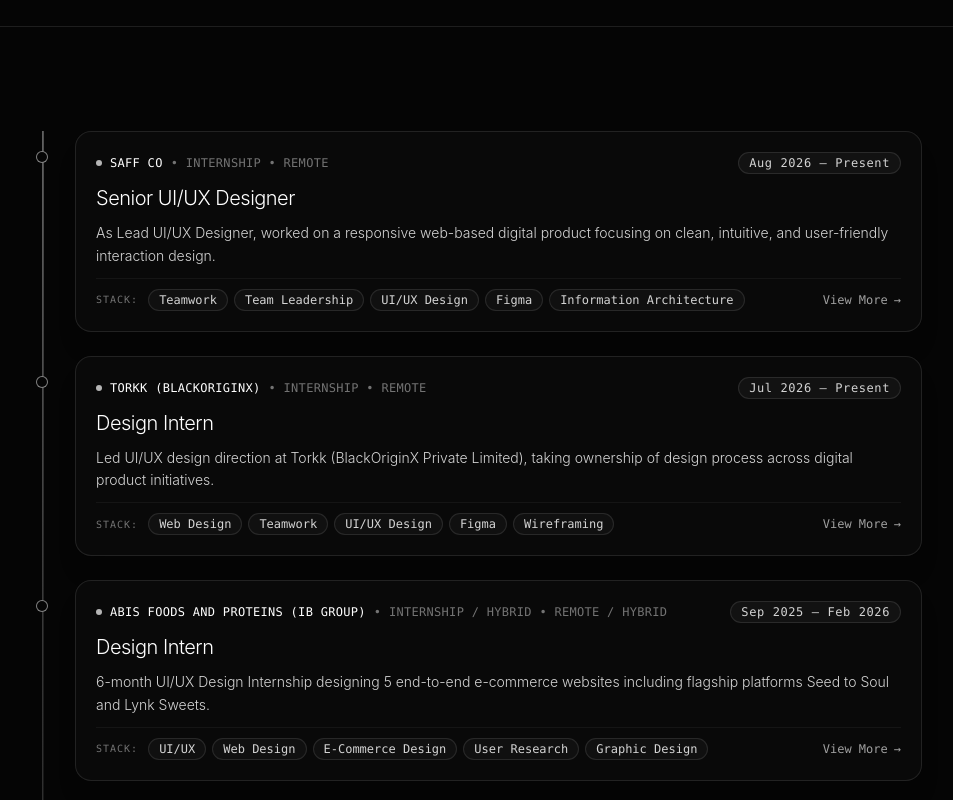
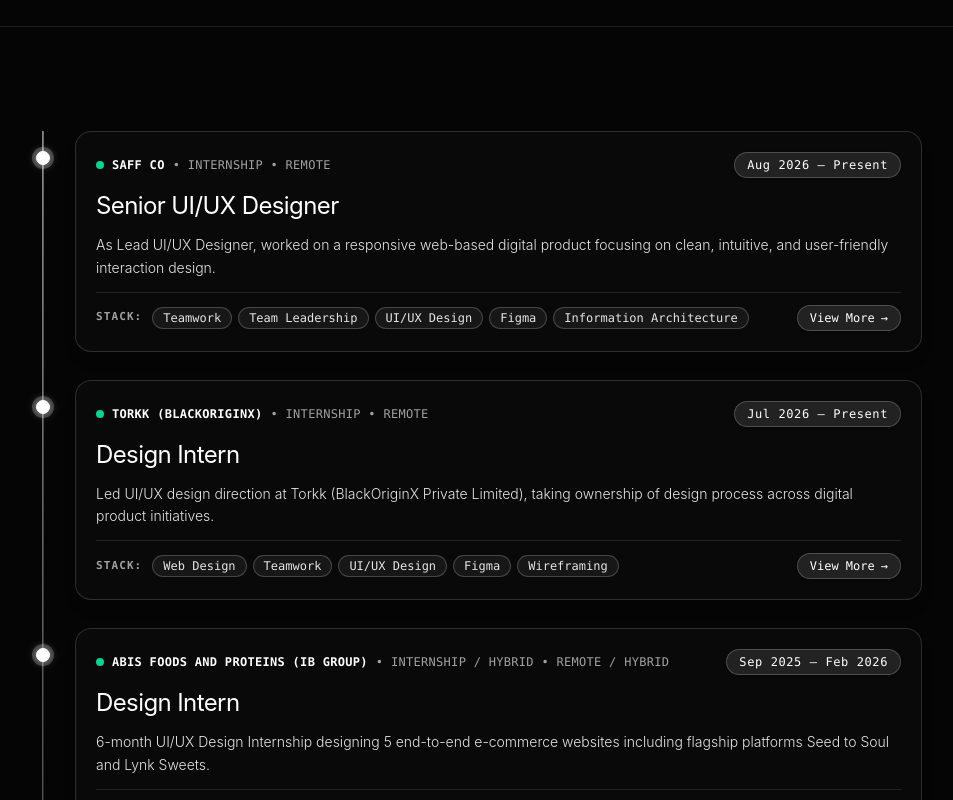
Before and after one commit to araspureh-glitch/humanshu-portfolio, a React (Vite) app: page /about in a window 1280 px wide. Shown: the part 2400-3200 px from the top of the page, without its empty margins (166-1119 px from the left). Built offline with nearby package versions, Linux system fonts and the light colour scheme.

Commit message:
Enhance timeline card visibility, contrast, date badge and View More button

```diff
--- a/src/components/ui/timeline-02.jsx
+++ b/src/components/ui/timeline-02.jsx
@@ -88,25 +88,25 @@ export default function Timeline_02({ data = defaultTimelineData, title = "Work
     <section className="bg-[#050505] text-[#F5F5F5] py-10 px-4 sm:px-6 lg:px-8 font-sans">
       <div className="max-w-4xl mx-auto">
         {title && (
-          <div className="mb-8 pb-4 border-b border-white/10 flex flex-col sm:flex-row sm:items-end justify-between gap-2">
+          <div className="mb-8 pb-4 border-b border-white/15 flex flex-col sm:flex-row sm:items-end justify-between gap-2">
             <div>
-              <span className="text-xs font-mono font-medium tracking-[0.2em] text-neutral-400 uppercase">
+              <span className="text-xs font-mono font-semibold tracking-[0.2em] text-neutral-400 uppercase">
                 04 — WORK EXPERIENCE
               </span>
               <h2 className="text-3xl sm:text-5xl font-light text-white tracking-tight mt-1 font-sans">
                 {title}
               </h2>
             </div>
-            <span className="text-xs font-mono text-neutral-400 uppercase tracking-widest">
+            <span className="text-xs font-mono text-neutral-400 uppercase tracking-widest font-medium">
               CAREER TIMELINE
             </span>
           </div>
         )}
 
         {/* Timeline Axis Container */}
-        <div className="relative border-l border-white/10 ml-2 sm:ml-4 pl-5 sm:pl-8 space-y-5 sm:space-y-6">
-          {/* Subtle line overlay */}
-          <div className="absolute top-0 bottom-0 -left-[1px] w-[2px] bg-gradient-to-b from-white/30 via-white/10 to-transparent pointer-events-none" />
+        <div className="relative border-l border-white/20 ml-2 sm:ml-4 pl-5 sm:pl-8 space-y-6 sm:space-y-7">
+          {/* Line overlay */}
+          <div className="absolute top-0 bottom-0 -left-[1px] w-[2px] bg-gradient-to-b from-white/40 via-white/15 to-transparent pointer-events-none" />
 
           {data.map((entry, index) => {
             const displaySkills = entry.skills ? entry.skills.slice(0, 5) : [];
@@ -121,36 +121,36 @@ export default function Timeline_02({ data = defaultTimelineData, title = "Work
                 transition={{ duration: 0.35, ease: [0.16, 1, 0.3, 1], delay: index * 0.04 }}
                 className="relative group"
               >
-                {/* Timeline dot */}
+                {/* High visibility Timeline dot */}
                 <div className="absolute -left-[27px] sm:-left-[39px] top-5 flex items-center justify-center">
-                  <div className="h-3 w-3 rounded-full border border-white/50 bg-[#050505] transition-all duration-300 group-hover:scale-125 group-hover:bg-white group-hover:border-white" />
+                  <div className="h-3.5 w-3.5 rounded-full border border-white bg-white ring-4 ring-white/20 shadow-[0_0_10px_rgba(255,255,255,0.5)] transition-all duration-300 group-hover:scale-125" />
                 </div>
 
-                {/* Minimal Card */}
-                <Card className="border border-white/10 bg-[#0a0a0a]/90 backdrop-blur-xl transition-all duration-300 hover:border-white/25 hover:bg-[#0d0d0d]">
-                  <CardContent className="p-4 sm:p-5 space-y-2.5">
+                {/* High Visibility Minimal Card */}
+                <Card className="border border-white/15 bg-[#0a0a0a]/95 backdrop-blur-xl transition-all duration-300 hover:border-white/30 hover:bg-[#0e0e0e] shadow-lg">
+                  <CardContent className="p-4 sm:p-5 space-y-3">
 
                     {/* Top Row: Company & Date */}
-                    <div className="flex flex-col sm:flex-row sm:items-center justify-between gap-1.5">
-                      <div className="flex items-center flex-wrap gap-2 text-xs font-mono text-neutral-400 tracking-wide uppercase">
-                        <span className="w-1.5 h-1.5 rounded-full bg-white/70" />
-                        <span className="text-white font-medium">{entry.company}</span>
-                        {entry.type && <span className="text-neutral-500">• {entry.type}</span>}
+                    <div className="flex flex-col sm:flex-row sm:items-center justify-between gap-2">
+                      <div className="flex items-center flex-wrap gap-2 text-xs font-mono tracking-wide uppercase">
+                        <span className="w-2 h-2 rounded-full bg-emerald-400 shrink-0" />
+                        <span className="text-white font-semibold">{entry.company}</span>
+                        {entry.type && <span className="text-neutral-400 font-medium">• {entry.type}</span>}
                       </div>
 
-                      {/* Date Badge */}
-                      <span className="inline-flex items-center px-2.5 py-0.5 rounded-full bg-white/[0.04] border border-white/10 text-xs font-mono text-neutral-300 self-start sm:self-auto shrink-0 tracking-wider">
+                      {/* Date Badge - High Visibility */}
+                      <span className="inline-flex items-center px-3 py-1 rounded-full bg-white/10 border border-white/20 text-xs font-mono font-medium text-white self-start sm:self-auto shrink-0 tracking-wider shadow-sm">
                         {entry.date}
                       </span>
                     </div>
 
                     {/* Role Title */}
-                    <h3 className="text-lg sm:text-xl font-light text-white tracking-tight font-sans">
+                    <h3 className="text-lg sm:text-2xl font-normal text-white tracking-tight font-sans">
                       {entry.title}
                     </h3>
 
                     {/* Short Summary */}
-                    <p className="text-xs sm:text-sm text-neutral-300 leading-relaxed font-light">
+                    <p className="text-xs sm:text-sm text-neutral-200 leading-relaxed font-light">
                       {entry.summary || entry.description || entry.content}
                     </p>
 
@@ -162,13 +162,13 @@ export default function Timeline_02({ data = defaultTimelineData, title = "Work
                           animate={{ opacity: 1, height: "auto" }}
                           exit={{ opacity: 0, height: 0 }}
                           transition={{ duration: 0.3, ease: "easeInOut" }}
-                          className="overflow-hidden pt-2 space-y-1.5 border-t border-white/5"
+                          className="overflow-hidden pt-2.5 space-y-2 border-t border-white/10"
                         >
-                          <ul className="space-y-1 text-xs text-neutral-400 font-light">
+                          <ul className="space-y-1.5 text-xs text-neutral-300 font-light">
                             {entry.highlights.map((item, hIdx) => (
-                              <li key={hIdx} className="flex items-start gap-2">
-                                <span className="text-neutral-500 font-mono">—</span>
-                                <span className="leading-normal">{item}</span>
+                              <li key={hIdx} className="flex items-start gap-2.5">
+                                <span className="text-emerald-400 font-mono font-semibold">—</span>
+                                <span className="leading-relaxed">{item}</span>
                               </li>
                             ))}
                           </ul>
@@ -176,17 +176,17 @@ export default function Timeline_02({ data = defaultTimelineData, title = "Work
                       )}
                     </AnimatePresence>
 
-                    {/* Stack Pills + View More in Right Hand Side Bottom Corner */}
-                    <div className="flex flex-wrap items-center justify-between gap-2 pt-2.5 border-t border-white/5">
+                    {/* Stack Pills + High Visibility View More in Right Hand Side Bottom Corner */}
+                    <div className="flex flex-wrap items-center justify-between gap-2.5 pt-3 border-t border-white/10">
                       {displaySkills.length > 0 && (
                         <div className="flex flex-wrap items-center gap-1.5">
-                          <span className="text-[10px] font-mono text-neutral-500 uppercase tracking-widest mr-1">
+                          <span className="text-[11px] font-mono text-neutral-400 font-semibold uppercase tracking-widest mr-1">
                             STACK:
                           </span>
                           {displaySkills.map((skill, sIdx) => (
                             <span
                               key={sIdx}
-                              className="px-2.5 py-0.5 text-xs rounded-full bg-white/[0.03] text-neutral-300 border border-white/10 font-mono hover:border-white/25 transition-colors"
+                              className="px-2.5 py-0.5 text-xs rounded-full bg-neutral-900 text-neutral-200 border border-white/20 font-mono hover:border-white/40 hover:text-white transition-colors"
                             >
                               {skill}
                             </span>
@@ -194,15 +194,15 @@ export default function Timeline_02({ data = defaultTimelineData, title = "Work
                         </div>
                       )}
 
-                      {/* View More / View Less in Right Hand Corner */}
+                      {/* High-Visibility View More Button in Right Hand Corner */}
                       {entry.highlights && entry.highlights.length > 0 && (
                         <button
                           onClick={() => toggleExpand(index)}
-                          className="text-xs font-mono text-neutral-400 hover:text-white transition-colors cursor-pointer flex items-center gap-1.5 ml-auto shrink-0 group/link py-0.5"
+                          className="px-3 py-1 rounded-full bg-white/10 hover:bg-white/20 text-white border border-white/20 hover:border-white/40 text-xs font-mono font-medium transition-all flex items-center gap-1.5 ml-auto shrink-0 cursor-pointer shadow-sm group/btn"
                           aria-expanded={isExpanded}
                         >
                           <span>{isExpanded ? "View Less" : "View More"}</span>
-                          <span className="group-hover/link:translate-x-0.5 transition-transform">
+                          <span className="group-hover/btn:translate-x-0.5 transition-transform text-white">
                             {isExpanded ? "↑" : "→"}
                           </span>
                         </button>
--- a/src/components/ui/timeline-02.tsx
+++ b/src/components/ui/timeline-02.tsx
@@ -109,25 +109,25 @@ export default function Timeline_02({ data = defaultTimelineData, title = "Work
     <section className="bg-[#050505] text-[#F5F5F5] py-10 px-4 sm:px-6 lg:px-8 font-sans">
       <div className="max-w-4xl mx-auto">
         {title && (
-          <div className="mb-8 pb-4 border-b border-white/10 flex flex-col sm:flex-row sm:items-end justify-between gap-2">
+          <div className="mb-8 pb-4 border-b border-white/15 flex flex-col sm:flex-row sm:items-end justify-between gap-2">
             <div>
-              <span className="text-xs font-mono font-medium tracking-[0.2em] text-neutral-400 uppercase">
+              <span className="text-xs font-mono font-semibold tracking-[0.2em] text-neutral-400 uppercase">
                 04 — WORK EXPERIENCE
               </span>
               <h2 className="text-3xl sm:text-5xl font-light text-white tracking-tight mt-1 font-sans">
                 {title}
               </h2>
             </div>
-            <span className="text-xs font-mono text-neutral-400 uppercase tracking-widest">
+            <span className="text-xs font-mono text-neutral-400 uppercase tracking-widest font-medium">
               CAREER TIMELINE
             </span>
           </div>
         )}
 
         {/* Timeline Axis Container */}
-        <div className="relative border-l border-white/10 ml-2 sm:ml-4 pl-5 sm:pl-8 space-y-5 sm:space-y-6">
-          {/* Subtle line overlay */}
-          <div className="absolute top-0 bottom-0 -left-[1px] w-[2px] bg-gradient-to-b from-white/30 via-white/10 to-transparent pointer-events-none" />
+        <div className="relative border-l border-white/20 ml-2 sm:ml-4 pl-5 sm:pl-8 space-y-6 sm:space-y-7">
+          {/* Line overlay */}
+          <div className="absolute top-0 bottom-0 -left-[1px] w-[2px] bg-gradient-to-b from-white/40 via-white/15 to-transparent pointer-events-none" />
 
           {data.map((entry, index) => {
             const displaySkills = entry.skills ? entry.skills.slice(0, 5) : [];
@@ -142,36 +142,36 @@ export default function Timeline_02({ data = defaultTimelineData, title = "Work
                 transition={{ duration: 0.35, ease: [0.16, 1, 0.3, 1], delay: index * 0.04 }}
                 className="relative group"
               >
-                {/* Timeline dot */}
+                {/* High visibility Timeline dot */}
                 <div className="absolute -left-[27px] sm:-left-[39px] top-5 flex items-center justify-center">
-                  <div className="h-3 w-3 rounded-full border border-white/50 bg-[#050505] transition-all duration-300 group-hover:scale-125 group-hover:bg-white group-hover:border-white" />
+                  <div className="h-3.5 w-3.5 rounded-full border border-white bg-white ring-4 ring-white/20 shadow-[0_0_10px_rgba(255,255,255,0.5)] transition-all duration-300 group-hover:scale-125" />
                 </div>
 
-                {/* Minimal Card */}
-                <Card className="border border-white/10 bg-[#0a0a0a]/90 backdrop-blur-xl transition-all duration-300 hover:border-white/25 hover:bg-[#0d0d0d]">
-                  <CardContent className="p-4 sm:p-5 space-y-2.5">
+                {/* High Visibility Minimal Card */}
+                <Card className="border border-white/15 bg-[#0a0a0a]/95 backdrop-blur-xl transition-all duration-300 hover:border-white/30 hover:bg-[#0e0e0e] shadow-lg">
+                  <CardContent className="p-4 sm:p-5 space-y-3">
 
                     {/* Top Row: Company & Date */}
-                    <div className="flex flex-col sm:flex-row sm:items-center justify-between gap-1.5">
-                      <div className="flex items-center flex-wrap gap-2 text-xs font-mono text-neutral-400 tracking-wide uppercase">
-                        <span className="w-1.5 h-1.5 rounded-full bg-white/70" />
-                        <span className="text-white font-medium">{entry.company}</span>
-                        {entry.type && <span className="text-neutral-500">• {entry.type}</span>}
+                    <div className="flex flex-col sm:flex-row sm:items-center justify-between gap-2">
+                      <div className="flex items-center flex-wrap gap-2 text-xs font-mono tracking-wide uppercase">
+                        <span className="w-2 h-2 rounded-full bg-emerald-400 shrink-0" />
+                        <span className="text-white font-semibold">{entry.company}</span>
+                        {entry.type && <span className="text-neutral-400 font-medium">• {entry.type}</span>}
                       </div>
 
-                      {/* Date Badge */}
-                      <span className="inline-flex items-center px-2.5 py-0.5 rounded-full bg-white/[0.04] border border-white/10 text-xs font-mono text-neutral-300 self-start sm:self-auto shrink-0 tracking-wider">
+                      {/* Date Badge - High Visibility */}
+                      <span className="inline-flex items-center px-3 py-1 rounded-full bg-white/10 border border-white/20 text-xs font-mono font-medium text-white self-start sm:self-auto shrink-0 tracking-wider shadow-sm">
                         {entry.date}
                       </span>
                     </div>
 
                     {/* Role Title */}
-                    <h3 className="text-lg sm:text-xl font-light text-white tracking-tight font-sans">
+                    <h3 className="text-lg sm:text-2xl font-normal text-white tracking-tight font-sans">
                       {entry.title}
                     </h3>
 
                     {/* Short Summary */}
-                    <p className="text-xs sm:text-sm text-neutral-300 leading-relaxed font-light">
+                    <p className="text-xs sm:text-sm text-neutral-200 leading-relaxed font-light">
                       {entry.summary || entry.description || entry.content}
                     </p>
 
@@ -183,13 +183,13 @@ export default function Timeline_02({ data = defaultTimelineData, title = "Work
                           animate={{ opacity: 1, height: "auto" }}
                           exit={{ opacity: 0, height: 0 }}
                           transition={{ duration: 0.3, ease: "easeInOut" }}
-                          className="overflow-hidden pt-2 space-y-1.5 border-t border-white/5"
+                          className="overflow-hidden pt-2.5 space-y-2 border-t border-white/10"
                         >
-                          <ul className="space-y-1 text-xs text-neutral-400 font-light">
+                          <ul className="space-y-1.5 text-xs text-neutral-300 font-light">
                             {entry.highlights.map((item, hIdx) => (
-                              <li key={hIdx} className="flex items-start gap-2">
-                                <span className="text-neutral-500 font-mono">—</span>
-                                <span className="leading-normal">{item}</span>
+                              <li key={hIdx} className="flex items-start gap-2.5">
+                                <span className="text-emerald-400 font-mono font-semibold">—</span>
+                                <span className="leading-relaxed">{item}</span>
                               </li>
                             ))}
                           </ul>
@@ -197,17 +197,17 @@ export default function Timeline_02({ data = defaultTimelineData, title = "Work
                       )}
                     </AnimatePresence>
 
-                    {/* Stack Pills + View More in Right Hand Side Bottom Corner */}
-                    <div className="flex flex-wrap items-center justify-between gap-2 pt-2.5 border-t border-white/5">
+                    {/* Stack Pills + High Visibility View More in Right Hand Side Bottom Corner */}
+                    <div className="flex flex-wrap items-center justify-between gap-2.5 pt-3 border-t border-white/10">
                       {displaySkills.length > 0 && (
                         <div className="flex flex-wrap items-center gap-1.5">
-                          <span className="text-[10px] font-mono text-neutral-500 uppercase tracking-widest mr-1">
+                          <span className="text-[11px] font-mono text-neutral-400 font-semibold uppercase tracking-widest mr-1">
                             STACK:
                           </span>
                           {displaySkills.map((skill, sIdx) => (
                             <span
                               key={sIdx}
-                              className="px-2.5 py-0.5 text-xs rounded-full bg-white/[0.03] text-neutral-300 border border-white/10 font-mono hover:border-white/25 transition-colors"
+                              className="px-2.5 py-0.5 text-xs rounded-full bg-neutral-900 text-neutral-200 border border-white/20 font-mono hover:border-white/40 hover:text-white transition-colors"
                             >
                               {skill}
                             </span>
@@ -215,15 +215,15 @@ export default function Timeline_02({ data = defaultTimelineData, title = "Work
                         </div>
                       )}
 
-                      {/* View More / View Less in Right Hand Corner */}
+                      {/* High-Visibility View More Button in Right Hand Corner */}
                       {entry.highlights && entry.highlights.length > 0 && (
                         <button
                           onClick={() => toggleExpand(index)}
-                          className="text-xs font-mono text-neutral-400 hover:text-white transition-colors cursor-pointer flex items-center gap-1.5 ml-auto shrink-0 group/link py-0.5"
+                          className="px-3 py-1 rounded-full bg-white/10 hover:bg-white/20 text-white border border-white/20 hover:border-white/40 text-xs font-mono font-medium transition-all flex items-center gap-1.5 ml-auto shrink-0 cursor-pointer shadow-sm group/btn"
                           aria-expanded={isExpanded}
                         >
                           <span>{isExpanded ? "View Less" : "View More"}</span>
-                          <span className="group-hover/link:translate-x-0.5 transition-transform">
+                          <span className="group-hover/btn:translate-x-0.5 transition-transform text-white">
                             {isExpanded ? "↑" : "→"}
                           </span>
                         </button>
```
